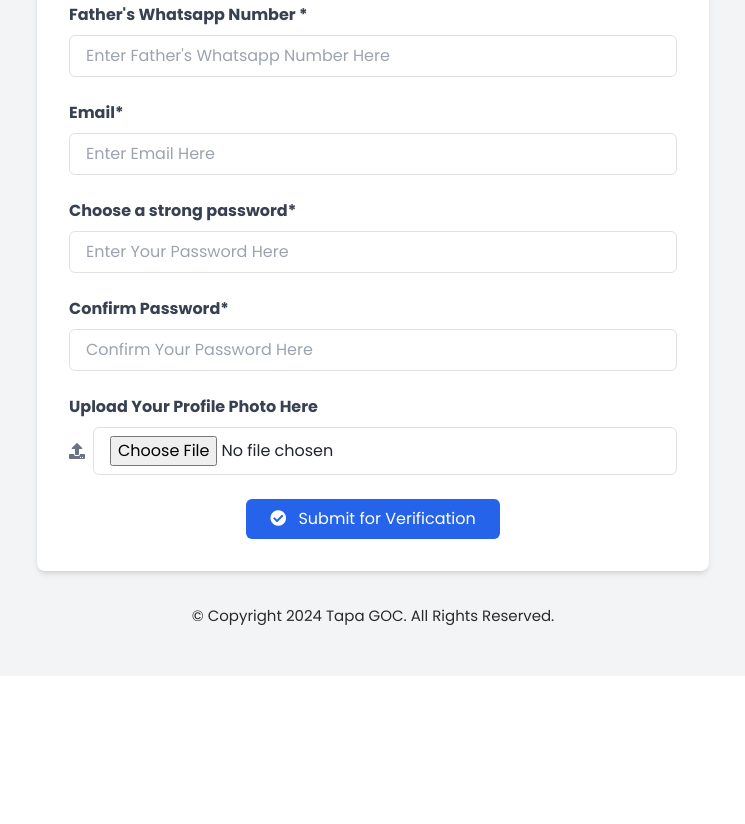
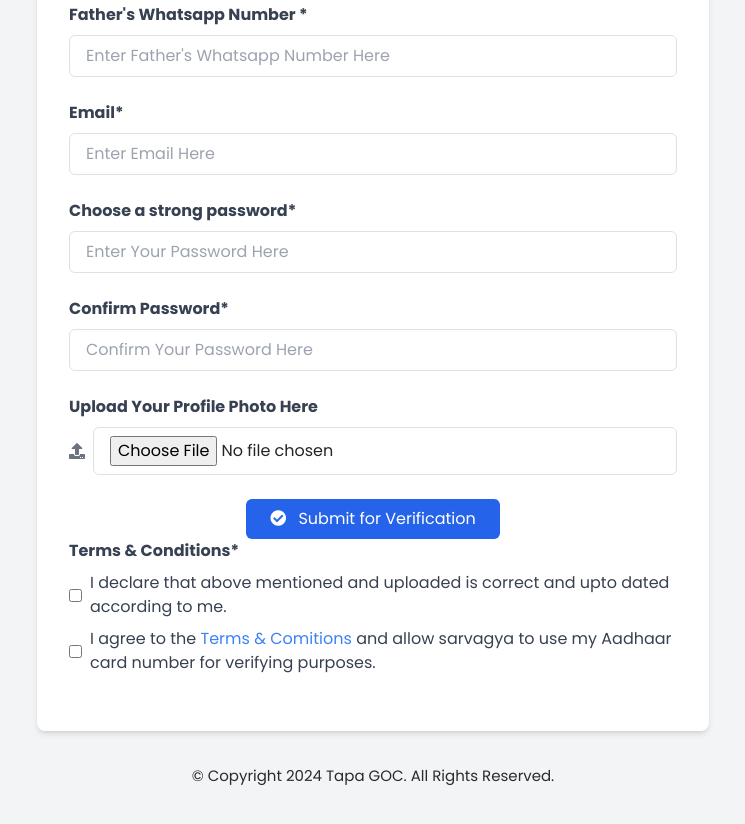
Before and after one commit to sarvagyasite/sarvagya, a plain HTML site: page student-parent-signup.html in a window 1280 px wide. Shown: the part 1196-2020 px from the top of the page, without its empty margins (267-1012 px from the left). Before the commit the page ends 1872 px from the top, so only its background shows below. Drawn offline with nearby package versions, Linux system fonts and the light colour scheme.

Commit message:
Update student-parent-signup.html

```diff
--- a/student-parent-signup.html
+++ b/student-parent-signup.html
@@ -201,6 +201,17 @@
                             <i class="fas fa-check-circle mr-2"></i> Submit for Verification
                         </button>
                     </div>
+                    <div class="mb-4">
+                <label class="block text-gray-700 font-bold mb-2">Terms & Conditions*</label>
+                <div class="flex items-center mb-2">
+                    <input type="checkbox" id="terms1" class="mr-2">
+                    <label for="terms1" class="text-gray-700">I declare that above mentioned and uploaded is correct and upto dated according to me.</label>
+                </div>
+                <div class="flex items-center">
+                    <input type="checkbox" id="terms2" class="mr-2">
+                    <label for="terms2" class="text-gray-700">I agree to the<a href="Terms&conditions.html" class="text-blue-500 underline"> Terms & Comitions</a> and allow sarvagya to use my Aadhaar card number for verifying purposes.</label>
+                </div>
+            </div>
                 </form>
             </div>
    </main>
```
